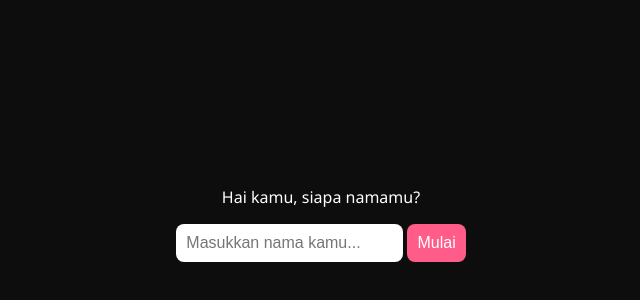
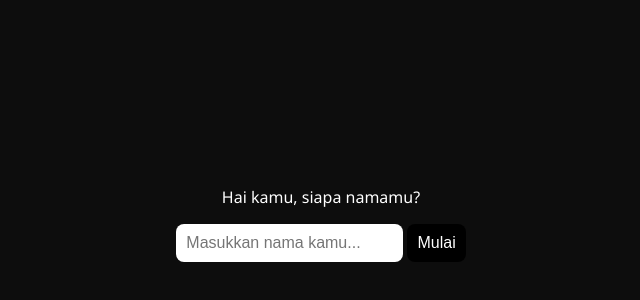
Before and after one commit to sapuutra27/love-page, a plain HTML site: page index.html in a window 1280 px wide. Shown: the part 174-474 px from the top of the page, without its empty margins (319-959 px from the left). Drawn offline with Linux system fonts and the light colour scheme.

Commit message:
Update index.html

```diff
--- a/index.html
+++ b/index.html
@@ -28,9 +28,8 @@
       font-size: 16px;
     }
     button {
-      background-color: #ff5c8a;
-      color: white;
-      cursor: pointer;
+  background-color: black;
+  color: white;
     }
     .sticker {
       width: 100px;
```
